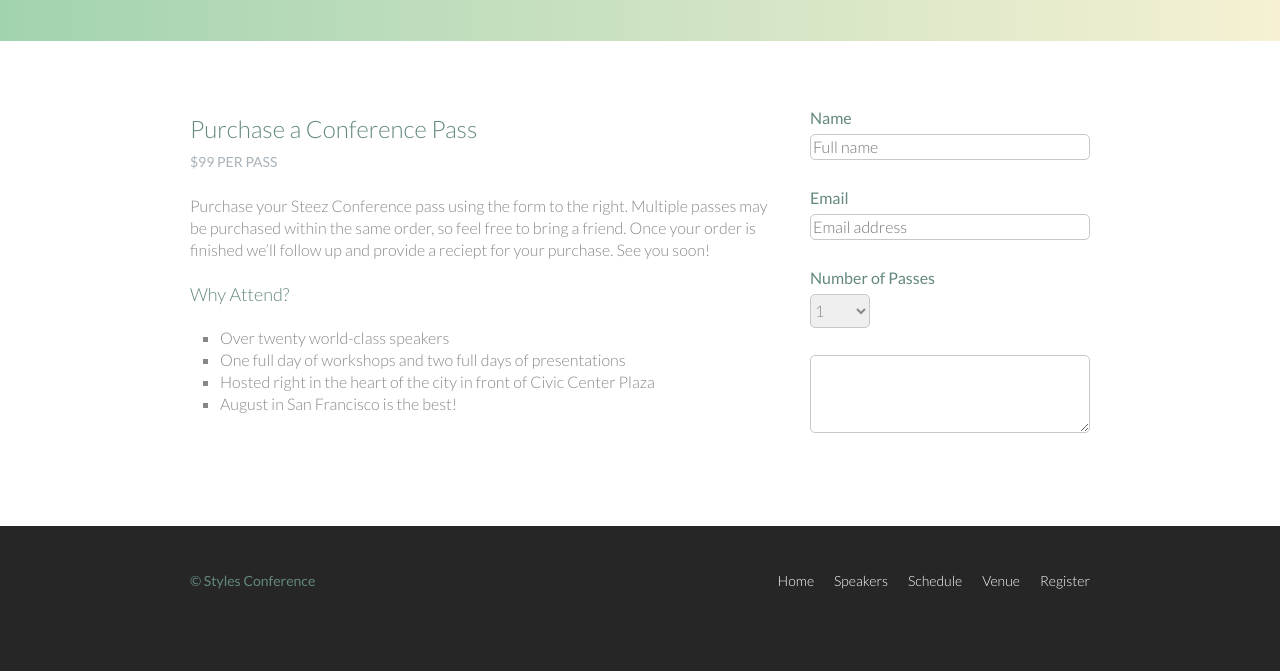
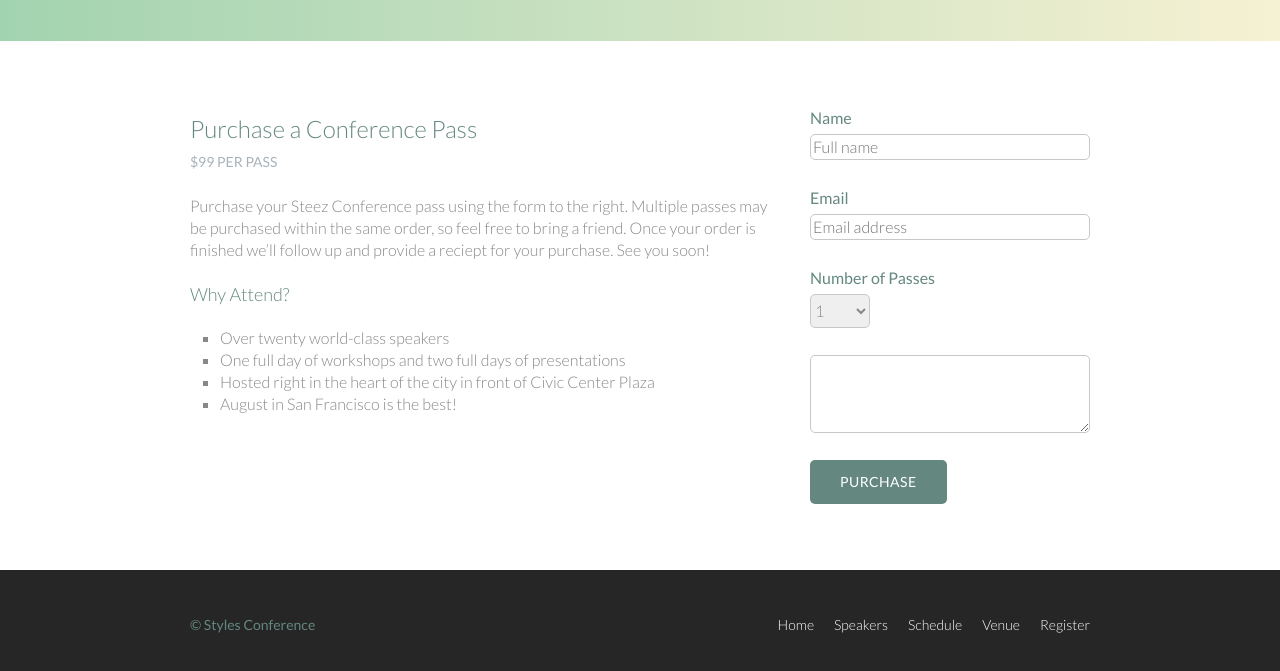
Before and after one commit to clardizabal/event-web-page, a plain HTML site: page register.html in a window 1280 px wide. Shown: the part 355-1026 px from the top of the page. Before the commit the page ends 991 px from the top, so only its background shows below. Drawn offline with Linux system fonts and the light colour scheme.

Commit message:
Add purchase button to register page

```diff
--- a/assets/stylesheets/main.css
+++ b/assets/stylesheets/main.css
@@ -246,6 +246,15 @@ p a {
 	background: #fff;
 	color: #648880;
 }
+.btn-default {
+	border: 0;
+	background: #648880;
+	padding: 11px 30px;
+	font-size: 14px;
+}
+.btn-default:hover {
+	background: #77a198;
+}
 
 /*
   ========================================
--- a/register.html
+++ b/register.html
@@ -93,6 +93,8 @@
 
 					</fieldset>
 
+					<input class="btn btn-default" type="submit" name="submit" value="Purchase">
+
 				</form>
 			</div>
 		</section>
```
